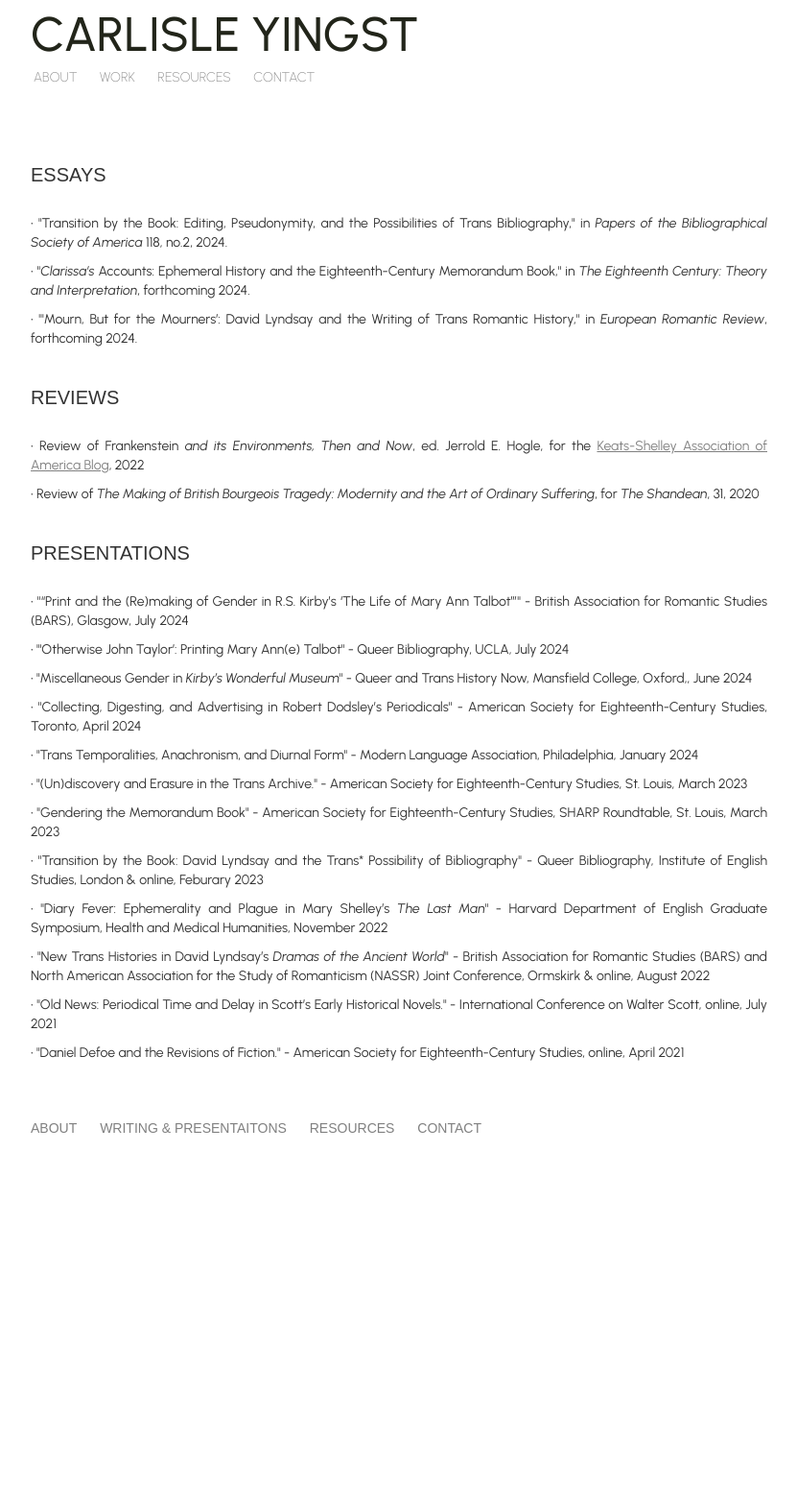
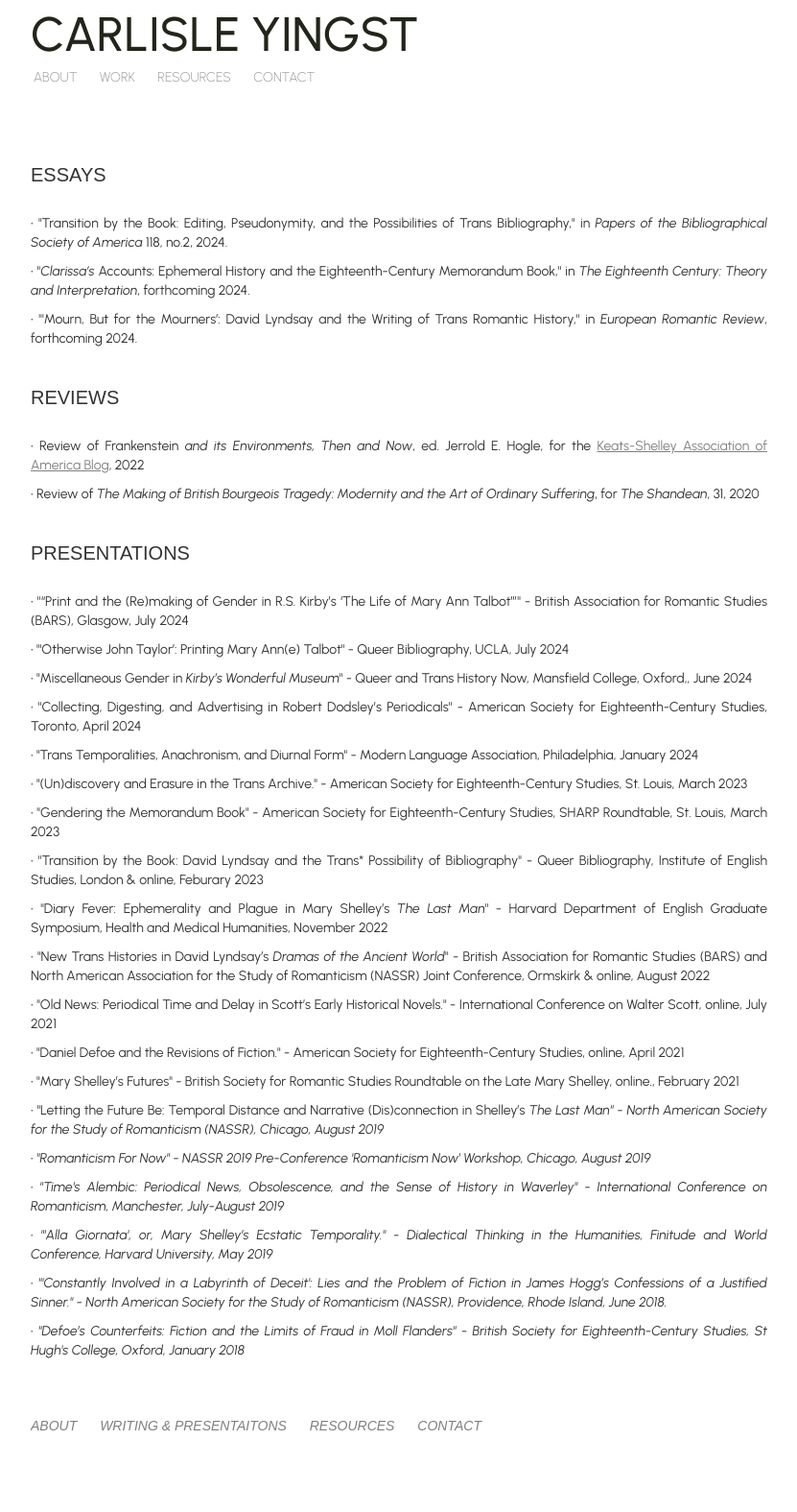
Before and after one commit to ceyingst/ceyingstwebsite, a Jekyll site: the page built from writing.html, in a window 1280 px wide. Shown: the whole page at 96% size, without its empty margins (224-1055 px from the left). Built offline with Jekyll 4.4.1, drawn with Linux system fonts in a browser that asks for light colours; nearby versions of some CDN libraries; some web fonts are replaced; before the commit the page ends 1265 px from its top, so only the background shows below that.

Commit message:
update conf papers

```diff
--- a/_data/talks.yml
+++ b/_data/talks.yml
@@ -34,3 +34,24 @@
 - title: "Daniel Defoe and the Revisions of Fiction."
   loc: American Society for Eighteenth-Century Studies, online
   date: April 2021
+- title: "Mary Shelley’s Futures"
+  loc: British Society for Romantic Studies Roundtable on the Late Mary Shelley, online.
+  date: February 2021
+- title: "Letting the Future Be: Temporal Distance and Narrative (Dis)connection in Shelley’s <em>The Last Man<em>"
+  loc: North American Society for the Study of Romanticism (NASSR), Chicago
+  date: August 2019
+- title: "Romanticism For Now"
+  loc: NASSR 2019 Pre-Conference 'Romanticism Now' Workshop, Chicago
+  date: August 2019
+- title: "Time's Alembic: Periodical News, Obsolescence, and the Sense of History in <em>Waverley</em>"
+  loc: International Conference on Romanticism, Manchester
+  date: July-August 2019
+- title: "'Alla Giornata', or, Mary Shelley’s Ecstatic Temporality."
+  loc: Dialectical Thinking in the Humanities, Finitude and World Conference, Harvard University
+  date: May 2019
+- title: "'Constantly Involved in a Labyrinth of Deceit': Lies and the Problem of Fiction in James Hogg’s Confessions of a Justified Sinner."
+  loc: North American Society for the Study of Romanticism (NASSR), Providence, Rhode Island
+  date: June 2018.
+- title: "Defoe’s Counterfeits: Fiction and the Limits of Fraud in <em>Moll Flanders</em>"
+  loc: British Society for Eighteenth-Century Studies, St Hugh's College, Oxford
+  date: January 2018
```
Also changed, not shown: _includes/head.html (+9 -0 lines), 2 other files.
